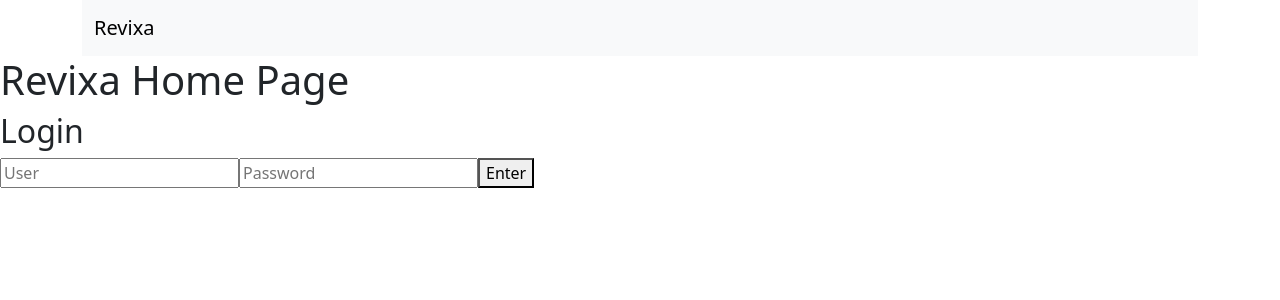
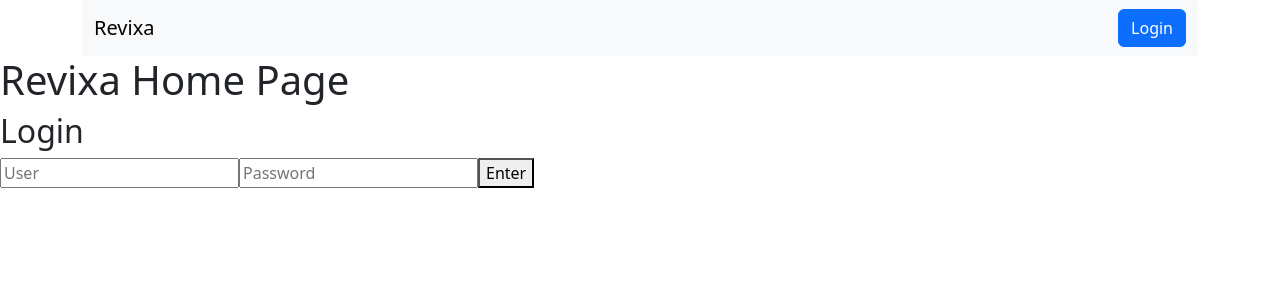
Before and after one commit to MarioLFB/Revixa-frontend, a React (Vite) app: page / in a window 1280 px wide. Shown: the top 300 px of the page. Built offline with nearby package versions, Linux system fonts and the light colour scheme.

Commit message:
Refactor Navbar component to use react-router-dom for navigation and add login button

```diff
--- a/src/components/Navbar.jsx
+++ b/src/components/Navbar.jsx
@@ -1,12 +1,20 @@
 import Container from 'react-bootstrap/Container';
 import Navbar from 'react-bootstrap/Navbar';
+import { Link } from 'react-router-dom';
 
 function MyNavbar() {
   return (
     <Container>
       <Navbar expand="lg" className="bg-body-tertiary">
         <Container>
-          <Navbar.Brand href="#">Revixa</Navbar.Brand>
+          <Navbar.Brand>
+            <Link to="/" className="navbar-brand">Revixa</Link>
+          </Navbar.Brand>
+          <div className="ml-auto">
+            <Link to="/login" className="btn btn-primary">
+              Login
+            </Link>
+          </div>
         </Container>
       </Navbar>
     </Container>
```
